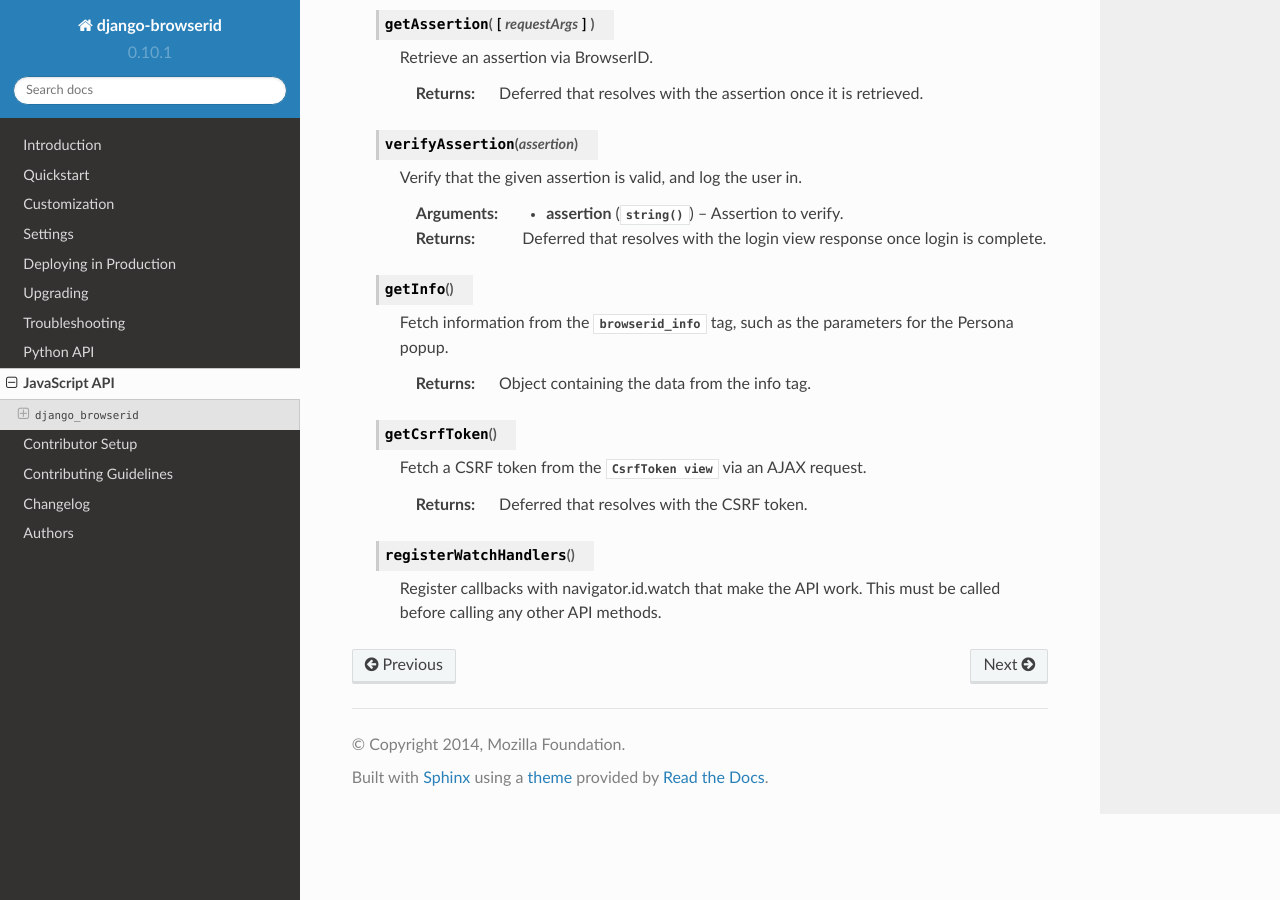
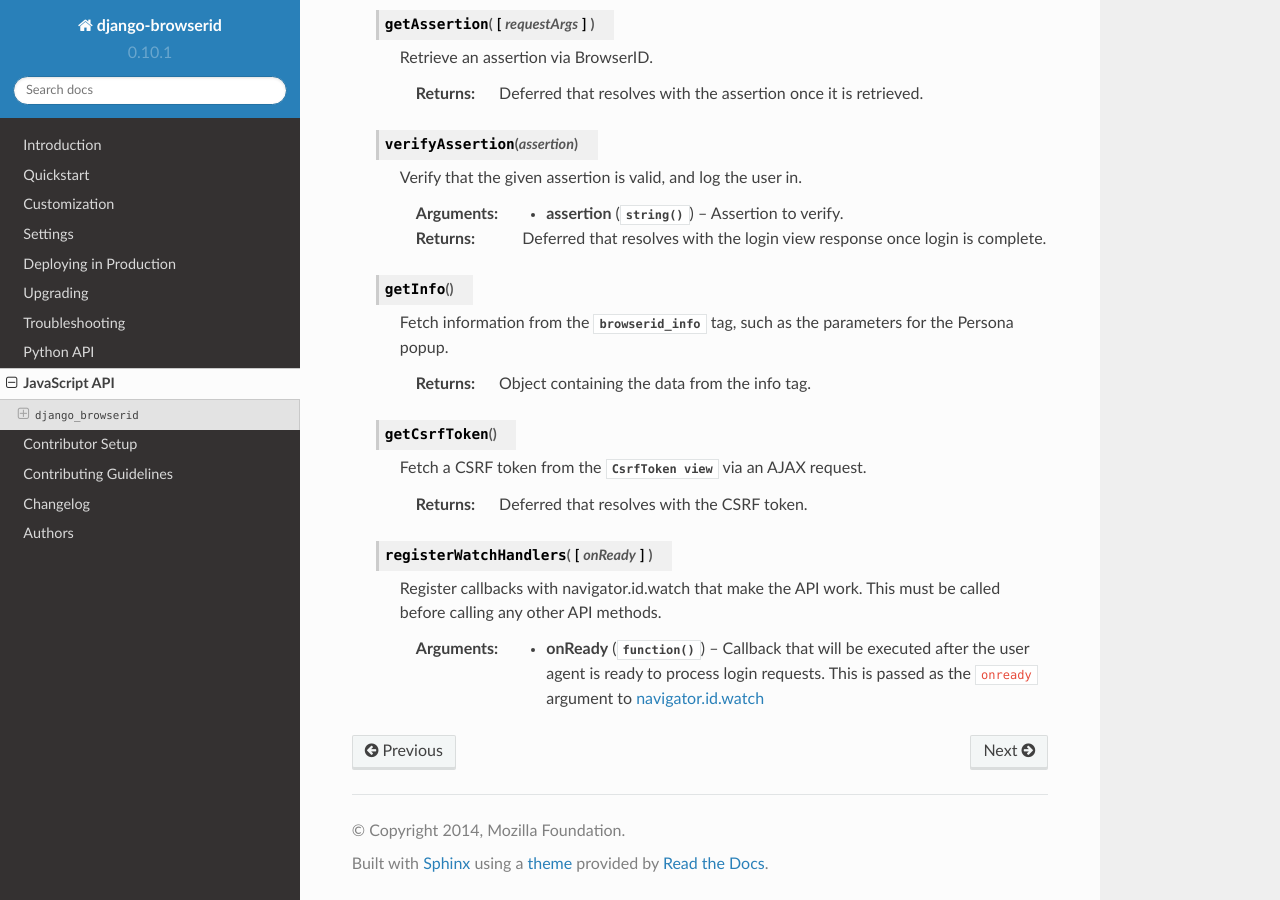
Before and after one commit to mozilla/django-browserid, a Sphinx documentation site: the page built from docs/api/javascript.rst, in a window 1280 px wide and 900 px high, scrolled down 990 px. Built offline with Sphinx 7.4.7 and the Read the Docs theme 2.0.0, drawn with Linux system fonts in a browser that asks for light colours.

Commit message:
Fix #66: Add onReady to django_browserid.registerWatchHandlers.

```diff
--- a/docs/api/javascript.rst
+++ b/docs/api/javascript.rst
@@ -64,7 +64,7 @@ This part of the documentation describes the JavaScript API defined in
 
       :param string assertion: Assertion to verify.
       :returns: Deferred that resolves with the login view response once login
-                is complete.
+          is complete.
 
 
    .. js:function:: getInfo()
@@ -85,7 +85,13 @@ This part of the documentation describes the JavaScript API defined in
       :returns: Deferred that resolves with the CSRF token.
 
 
-   .. js:function:: registerWatchHandlers()
+   .. js:function:: registerWatchHandlers([onReady])
 
       Register callbacks with navigator.id.watch that make the API work. This
       must be called before calling any other API methods.
+
+      :param function onReady: Callback that will be executed after the user
+          agent is ready to process login requests. This is passed as the
+          ``onready`` argument to `navigator.id.watch`_
+
+      .. _`navigator.id.watch`: https://developer.mozilla.org/docs/Web/API/navigator.id.watch
```
Also changed, not shown: django_browserid/static/browserid/api.js (+5 -2 lines).
